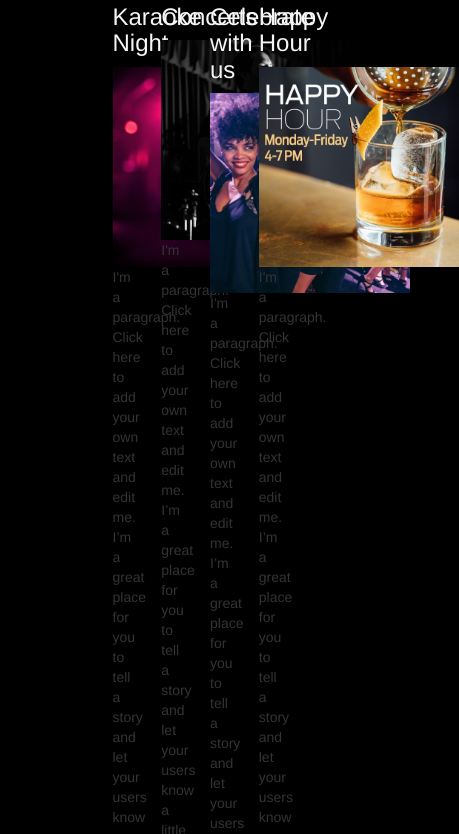
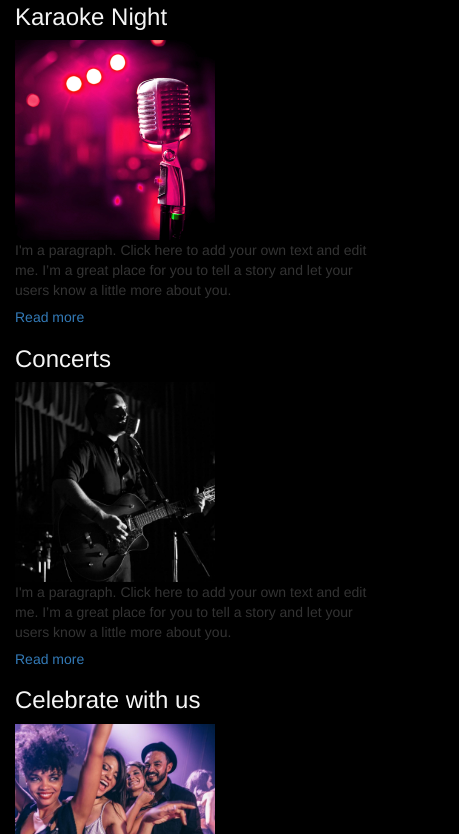
Before and after one commit to samos777/samis-place, a plain HTML site: page index.html in a window 390 px wide. Shown: the part 266-1100 px from the top of the page, 459 px wide, since content can reach past the window. Drawn offline with nearby package versions, Linux system fonts and the light colour scheme; a web font is replaced by a local one.

Commit message:
main page responsive again :)

```diff
--- a/index.html
+++ b/index.html
@@ -67,40 +67,33 @@
         </div>
     </div>
 
-    <div class="container-fluid" id="eventBar">
-        <div class="row">
-            <div class="col-xs-3"></div>
-            <div class="col-xs-6">
+    <div class="container" id="eventBar">
                 <div class="row">
-                    <div class="col-xs-3">
+                    <div class="col-sm-3 eventItem">
                         <h3 class="eventBarTitle"> Karaoke Night</h3>
                         <img src="styles/images/eventBar/karaoke.jpg" alt="karaoke" class="eventImg">
                         <p>I'm a paragraph. Click here to add your own text and edit me. I’m a great place for you to tell a story and let your users know a little more about you.</p>
                         <h5><a href="#">Read more</a></h5>
                     </div>
-                    <div class="col-xs-3">
+                    <div class="col-sm-3 eventItem">
                         <h3 class="eventBarTitle"> Concerts</h3>
                         <img src="styles/images/eventBar/concerts.jpg" alt="concerts" class="eventImg">
                         <p>I'm a paragraph. Click here to add your own text and edit me. I’m a great place for you to tell a story and let your users know a little more about you.</p>
                         <h5><a href="#">Read more</a></h5>
                     </div>
-                    <div class="col-xs-3">
+                    <div class="col-sm-3 eventItem">
                         <h3 class="eventBarTitle"> Celebrate with us</h3>
                         <img src="styles/images/eventBar/celebrate.jpg" alt="celebrate" class="eventImg">
                         <p>I'm a paragraph. Click here to add your own text and edit me. I’m a great place for you to tell a story and let your users know a little more about you.</p>
                         <h5><a href="#">Read more</a></h5>
                     </div>
-                    <div class="col-xs-3">
+                    <div class="col-sm-3 eventItem">
                         <h3 class="eventBarTitle"> Happy Hour</h3>
                         <img src="styles/images/eventBar/happyHour.jpg" alt="happyHour" class="eventImg">
                         <p>I'm a paragraph. Click here to add your own text and edit me. I’m a great place for you to tell a story and let your users know a little more about you.</p>
                         <h5><a href="#">Read more</a></h5>
                     </div>
                 </div>
-            </div>
-            <div class="col-xs-3"></div>
-
-        </div>
     </div>
 
 
--- a/styles/scss/mainPage.scss
+++ b/styles/scss/mainPage.scss
@@ -1,41 +1,34 @@
+
+#forSlider{
+  text-align: center;
+
+
+  #wrapper{
+
+    img{
+      max-width: 900px;
+      max-height: 800px;
+      &:hover{
+      }
+    }
+  }
+
+
+}
 
 
 
-    //
-    //#navi {
-    //  background-color: black;
-    //
-    //  #myNavbar {
-    //    font-size: 140%;
-    //    background-color: transparent;
-    //
-    //    #navContents {
-    //      text-align: center;
-    //      position: relative;
-  //    }
-  //    }
-  //  }
-  //}
 
 
 
-.mySlider{
 
-  img{
-    max-width: 900px;
-    max-height: 800px;
-    &:hover{
-    }
-  }
-
-}
 
 
 #eventBar{
 
   .row{
 
-    .col-xs-3{
+    .eventItem{
 
       .eventBarTitle{
         color:whitesmoke;
@@ -55,7 +48,6 @@
 }
 
 
-
 @media only screen and (max-width: 600px) {
 
   #forSlider{
```
Also changed, not shown: styles/css/mainPage.css.
